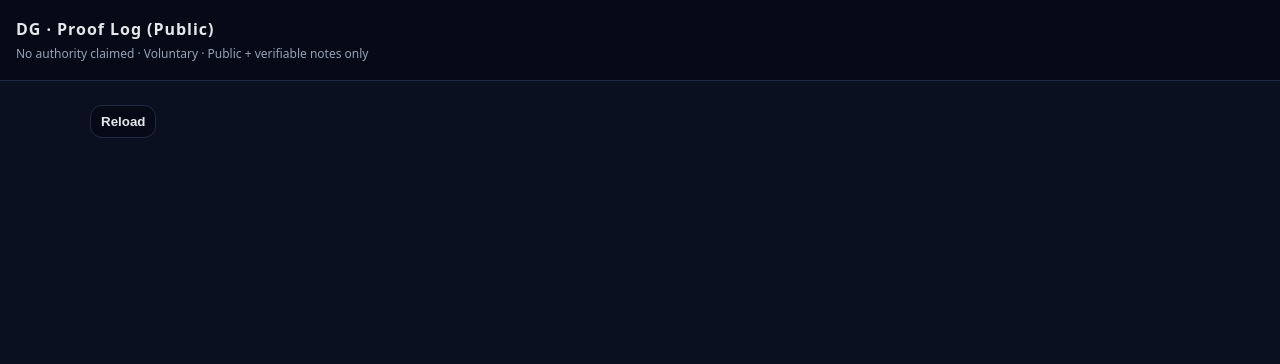
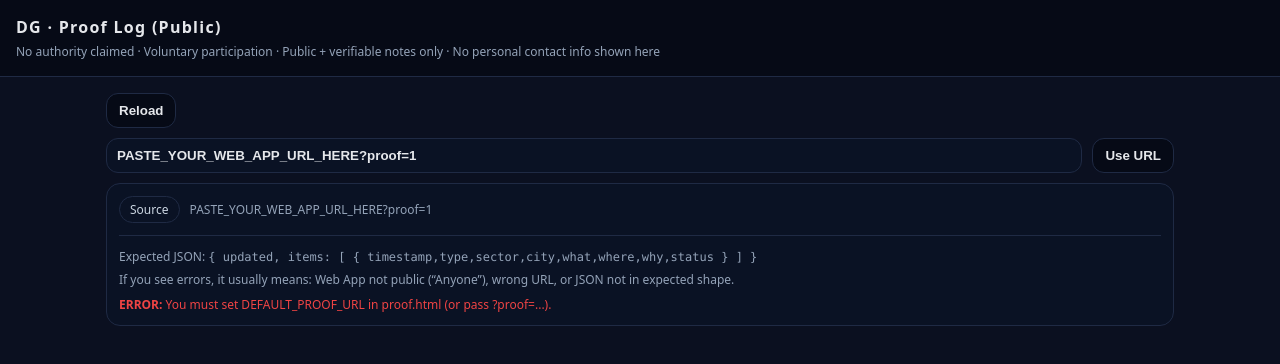
Before and after one commit to taylor7617/the-diabolical-gift, a plain HTML site: page proof.html in a window 1280 px wide. Drawn offline with Linux system fonts and the light colour scheme; no server answers.

Commit message:
Update proof.html

```diff
--- a/proof.html
+++ b/proof.html
@@ -1,66 +1,209 @@
 <!doctype html>
-<html>
+<html lang="en">
 <head>
-  <meta charset="utf-8">
-  <meta name="viewport" content="width=device-width,initial-scale=1">
+  <meta charset="utf-8" />
+  <meta name="viewport" content="width=device-width,initial-scale=1" />
   <title>DG · Proof Log</title>
+  <meta name="theme-color" content="#0b1020" />
   <style>
-    body{font-family:system-ui,-apple-system,Segoe UI,Roboto,sans-serif;margin:0;background:#0b1020;color:#e5e7eb}
-    header{padding:18px 16px;border-bottom:1px solid #1f2a44;background:#060a16;position:sticky;top:0}
-    h1{margin:0;font-size:16px;letter-spacing:.06em}
-    .sub{color:#94a3b8;font-size:12px;margin-top:6px;line-height:1.35}
+    :root{
+      --bg:#0b1020; --panel:#0a1224; --ink:#e5e7eb; --muted:#94a3b8; --line:#1f2a44; --accent:#38bdf8;
+      --ok:#22c55e; --warn:#f59e0b; --bad:#ef4444;
+    }
+    *{box-sizing:border-box}
+    body{margin:0;font-family:system-ui,-apple-system,Segoe UI,Roboto,sans-serif;background:var(--bg);color:var(--ink)}
+    header{position:sticky;top:0;z-index:10;background:#060a16;border-bottom:1px solid var(--line);padding:16px}
+    h1{margin:0;font-size:16px;letter-spacing:.08em}
+    .sub{margin-top:6px;color:var(--muted);font-size:12px;line-height:1.35}
     .wrap{max-width:1100px;margin:0 auto;padding:16px}
-    .card{border:1px solid #1f2a44;border-radius:14px;padding:12px;margin:10px 0;background:#0a1224}
-    .meta{color:#94a3b8;font-size:12px;margin-top:6px;line-height:1.35}
-    .pill{display:inline-block;border:1px solid #1f2a44;border-radius:999px;padding:4px 8px;font-size:12px;margin-right:6px;color:#cbd5e1}
-    .row{display:flex;flex-wrap:wrap;gap:8px;margin-top:8px}
-    button{border:1px solid #1f2a44;background:#060a16;color:#e5e7eb;border-radius:12px;padding:8px 10px;cursor:pointer;font-weight:800}
-    .small{font-size:12px;color:#94a3b8}
+    .row{display:flex;flex-wrap:wrap;gap:10px;align-items:center}
+    .btn{
+      border:1px solid var(--line);background:#060a16;color:var(--ink);
+      border-radius:12px;padding:9px 12px;font-weight:900;cursor:pointer
+    }
+    .btn:hover{border-color:#2c3a61}
+    .input{
+      flex:1;min-width:260px;
+      border:1px solid var(--line);background:var(--panel);color:var(--ink);
+      border-radius:12px;padding:9px 10px;font-weight:700
+    }
+    .small{font-size:12px;color:var(--muted)}
+    .pill{
+      display:inline-block;border:1px solid var(--line);border-radius:999px;
+      padding:4px 10px;font-size:12px;color:#cbd5e1
+    }
+    .card{
+      border:1px solid var(--line);border-radius:14px;background:var(--panel);
+      padding:12px;margin:10px 0
+    }
+    .meta{margin-top:6px;color:var(--muted);font-size:12px;line-height:1.35}
+    .k{color:#cbd5e1;font-weight:900}
+    a{color:var(--accent);text-decoration:none}
+    a:hover{text-decoration:underline}
+    .status-ok{color:var(--ok)}
+    .status-warn{color:var(--warn)}
+    .status-bad{color:var(--bad)}
+    .hr{height:1px;background:var(--line);margin:12px 0}
+    .empty{padding:18px;border:1px dashed var(--line);border-radius:14px;color:var(--muted)}
+    code{font-family:ui-monospace,SFMono-Regular,Menlo,Monaco,Consolas,monospace;font-size:12px}
   </style>
 </head>
 <body>
 <header>
   <h1>DG · Proof Log (Public)</h1>
-  <div class="sub">No authority claimed · Voluntary · Public + verifiable notes only</div>
+  <div class="sub">
+    No authority claimed · Voluntary participation · Public + verifiable notes only · No personal contact info shown here
+  </div>
 </header>
 
 <div class="wrap">
-  <div class="row">
-    <button id="reload">Reload</button>
+  <div class="row" style="margin-bottom:10px">
+    <button class="btn" id="reload">Reload</button>
     <span class="small" id="updated"></span>
   </div>
+
+  <div class="row" style="margin-bottom:10px">
+    <input class="input" id="proofUrl" placeholder="Proof JSON URL (must end with ?proof=1)" />
+    <button class="btn" id="useUrl">Use URL</button>
+  </div>
+
+  <div class="card" id="health">
+    <div class="row">
+      <span class="pill">Source</span>
+      <span class="small" id="source"></span>
+    </div>
+    <div class="hr"></div>
+    <div class="small">
+      Expected JSON: <code>{ updated, items: [ { timestamp,type,sector,city,what,where,why,status } ] }</code>
+    </div>
+    <div class="small" style="margin-top:6px">
+      If you see errors, it usually means: Web App not public (“Anyone”), wrong URL, or JSON not in expected shape.
+    </div>
+    <div class="small" style="margin-top:8px" id="errorBox"></div>
+  </div>
+
   <div id="list"></div>
 </div>
 
 <script>
-  const PROOF_URL = "PASTE_YOUR_WEB_APP_URL_HERE?proof=1";
+  // 1) SET YOUR DEFAULT HERE ONCE:
+  // Replace the string below with your real Apps Script web app URL + "?proof=1"
+  const DEFAULT_PROOF_URL = "PASTE_YOUR_WEB_APP_URL_HERE?proof=1";
 
-  async function load(){
-    const res = await fetch(PROOF_URL, { cache:"no-store" });
-    const data = await res.json();
-    document.getElementById("updated").textContent = "Updated: " + (data.updated || "");
-    const list = document.getElementById("list");
-    list.innerHTML = "";
-    (data.items || []).slice().reverse().forEach(item=>{
+  // 2) OPTIONAL: allow passing ?proof=<encodedURL> in the proof page URL
+  // Example:
+  // proof.html?proof=https%3A%2F%2Fscript.google.com%2Fmacros%2Fs%2F...%2Fexec%3Fproof%3D1
+  function getQueryParam(name){
+    const p = new URLSearchParams(location.search);
+    return p.get(name);
+  }
+
+  function esc(s){
+    return String(s||"").replace(/[&<>"']/g,c=>({ "&":"&amp;","<":"&lt;",">":"&gt;",'"':"&quot;","'":"&#39;" }[c]));
+  }
+
+  function statusClass(s){
+    const t = String(s||"").toLowerCase();
+    if (t.includes("resolved")) return "status-ok";
+    if (t.includes("review")) return "status-warn";
+    if (t.includes("error") || t.includes("block")) return "status-bad";
+    return "";
+  }
+
+  let PROOF_URL = (() => {
+    const q = getQueryParam("proof");
+    return q ? q : DEFAULT_PROOF_URL;
+  })();
+
+  const els = {
+    list: document.getElementById("list"),
+    updated: document.getElementById("updated"),
+    source: document.getElementById("source"),
+    errorBox: document.getElementById("errorBox"),
+    proofUrl: document.getElementById("proofUrl")
+  };
+
+  function setError(msg){
+    els.errorBox.innerHTML = msg
+      ? `<div class="status-bad"><b>ERROR:</b> ${esc(msg)}</div>`
+      : `<div class="status-ok"><b>OK:</b> Loaded successfully.</div>`;
+  }
+
+  function render(items){
+    els.list.innerHTML = "";
+    if (!items || !items.length){
+      els.list.innerHTML = `<div class="empty">No proof entries yet. Submit one form response, then reload.</div>`;
+      return;
+    }
+
+    // newest first
+    items.slice().reverse().forEach(item => {
       const el = document.createElement("div");
       el.className = "card";
       el.innerHTML = `
         <div class="row">
-          <span class="pill">${esc(item.status || "New")}</span>
+          <span class="pill ${statusClass(item.status)}">${esc(item.status || "New")}</span>
           <span class="pill">${esc(item.type || "")}</span>
           <span class="pill">${esc(item.sector || "")}</span>
           <span class="pill">${esc(item.city || "")}</span>
         </div>
         <div class="meta">${esc(item.timestamp || "")}</div>
-        ${item.what ? `<div style="margin-top:10px"><b>What:</b> ${esc(item.what)}</div>` : ""}
-        ${item.where ? `<div style="margin-top:6px"><b>Where:</b> ${esc(item.where)}</div>` : ""}
-        ${item.why ? `<div style="margin-top:6px"><b>Why:</b> ${esc(item.why)}</div>` : ""}
+        ${item.what ? `<div style="margin-top:10px"><span class="k">What:</span> ${esc(item.what)}</div>` : ""}
+        ${item.where ? `<div style="margin-top:6px"><span class="k">Where:</span> ${esc(item.where)}</div>` : ""}
+        ${item.why ? `<div style="margin-top:6px"><span class="k">Why:</span> ${esc(item.why)}</div>` : ""}
       `;
-      list.appendChild(el);
+      els.list.appendChild(el);
     });
   }
-  function esc(s){return String(s||"").replace(/[&<>"']/g,c=>({ "&":"&amp;","<":"&lt;",">":"&gt;",'"':"&quot;","'":"&#39;" }[c]));}
+
+  async function load(){
+    els.source.textContent = PROOF_URL;
+    els.proofUrl.value = PROOF_URL;
+    els.updated.textContent = "";
+    setError("");
+
+    // Guard: if you forgot to set the URL
+    if (!PROOF_URL || PROOF_URL.includes("PASTE_YOUR_WEB_APP_URL_HERE")){
+      setError("You must set DEFAULT_PROOF_URL in proof.html (or pass ?proof=...).");
+      return;
+    }
+
+    try{
+      const res = await fetch(PROOF_URL, { cache:"no-store" });
+
+      if (!res.ok){
+        // Typical causes: Web App access not public, wrong URL, permissions
+        setError(`Fetch failed (${res.status}). Make sure Apps Script deployment access is "Anyone" and URL ends with ?proof=1.`);
+        return;
+      }
+
+      const data = await res.json();
+
+      // Validate expected shape
+      if (!data || typeof data !== "object" || !("items" in data)){
+        setError("JSON shape unexpected. Expected { updated, items: [...] }. Check your Apps Script doGet() proof mode.");
+        return;
+      }
+
+      els.updated.textContent = "Updated: " + (data.updated || "");
+      render(data.items || []);
+      setError(""); // clears -> OK
+    } catch (err){
+      setError(err && err.message ? err.message : String(err));
+    }
+  }
+
   document.getElementById("reload").onclick = load;
+  document.getElementById("useUrl").onclick = () => {
+    const u = (els.proofUrl.value || "").trim();
+    PROOF_URL = u;
+    // update address bar (optional)
+    const qp = new URLSearchParams(location.search);
+    qp.set("proof", u);
+    history.replaceState({}, "", location.pathname + "?" + qp.toString());
+    load();
+  };
+
   load();
 </script>
 </body>
```
